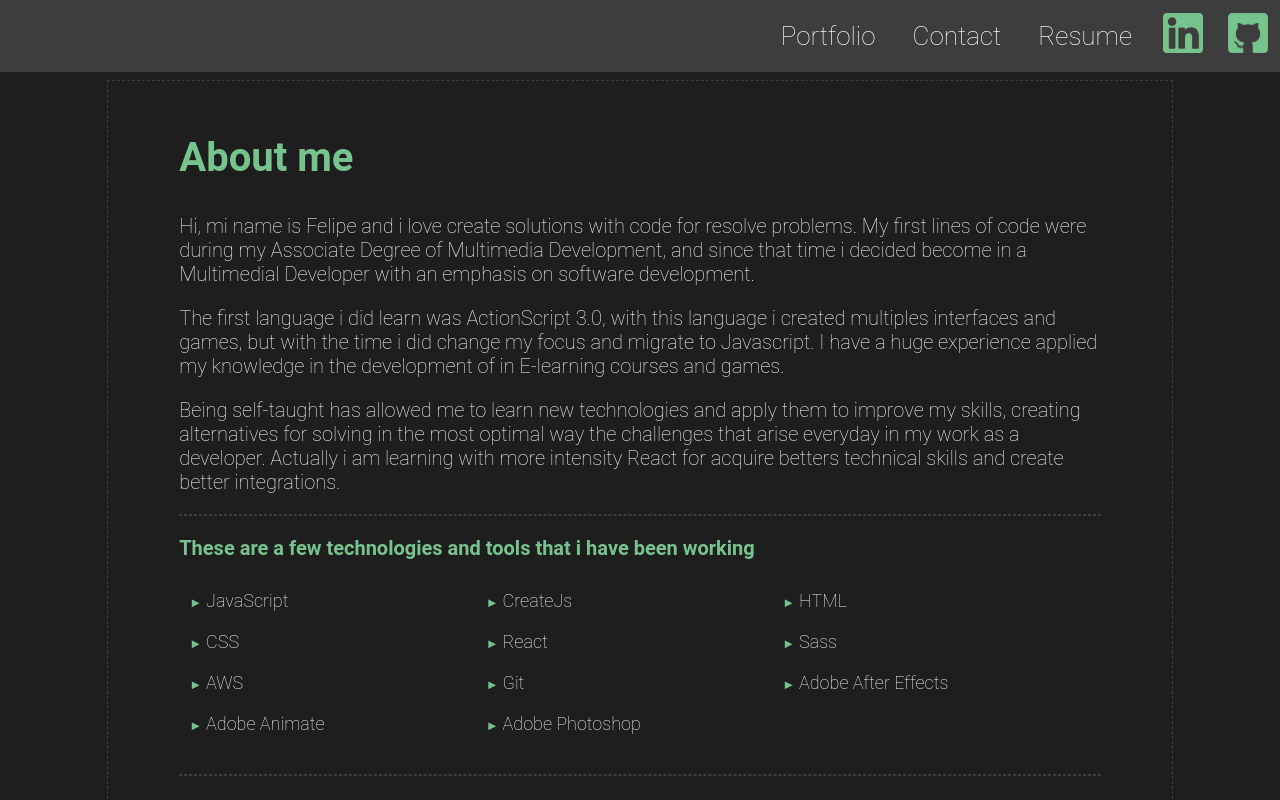
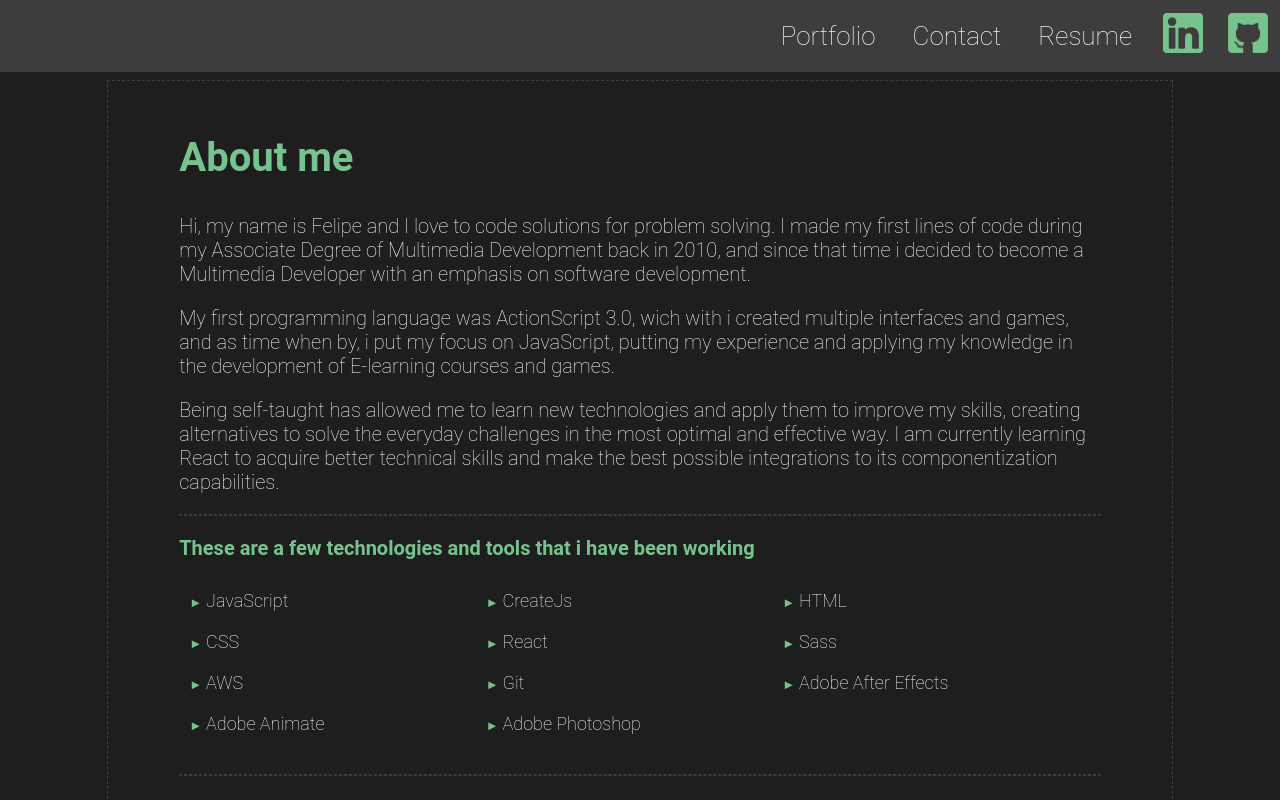
Before and after one commit to pepe199204/aws-amplify-react-portfolio, a React (Create React App) app: page / in a window 1280 px wide. Shown: the top 800 px of the page. Built offline with nearby package versions, Linux system fonts and the light colour scheme.

Commit message:
Update texts errors

```diff
--- a/src/components/About.js
+++ b/src/components/About.js
@@ -3,11 +3,11 @@ const section = {
 
         id:1,
         title: 'About me',
-        text1: 'Hi, mi name is Felipe and i love create solutions with code for resolve problems. My first lines of code were during my Associate Degree of Multimedia Development, and since that time i decided become in a Multimedial Developer with an emphasis on software development.',
+        text1: 'Hi, my name is Felipe and I love to code solutions for problem solving. I made my first lines of code during my Associate Degree of Multimedia Development back in 2010, and since that time i decided to become a Multimedia Developer with an emphasis on software development.',
 
-        text2: 'The first language i did learn was ActionScript 3.0, with this language i created multiples interfaces and games, but with the time i did change my focus and migrate to Javascript. I have a huge experience applied my knowledge in the development of in E-learning courses and games.',
+        text2: 'My first programming language was ActionScript 3.0, wich with i created multiple interfaces and games, and as time when by, i put my focus on JavaScript, putting my experience and applying my knowledge in the development of E-learning courses and games.',
 
-        text3: 'Being self-taught has allowed me to learn new technologies and apply them to improve my skills, creating alternatives for solving in the most optimal way the challenges that arise everyday in my work as a developer. Actually i am learning with more intensity React for acquire betters technical skills and create better integrations.',
+        text3: 'Being self-taught has allowed me to learn new technologies and apply them to improve my skills, creating alternatives to solve the everyday challenges in the most optimal and effective way. I am currently learning React to acquire better technical skills and make the best possible integrations to its componentization capabilities. ',
 
         technologies: {
           title : 'These are a few technologies and tools that i have been working',
```
Also changed, not shown: 1 other file (tests, documents, lock files or other folders).
